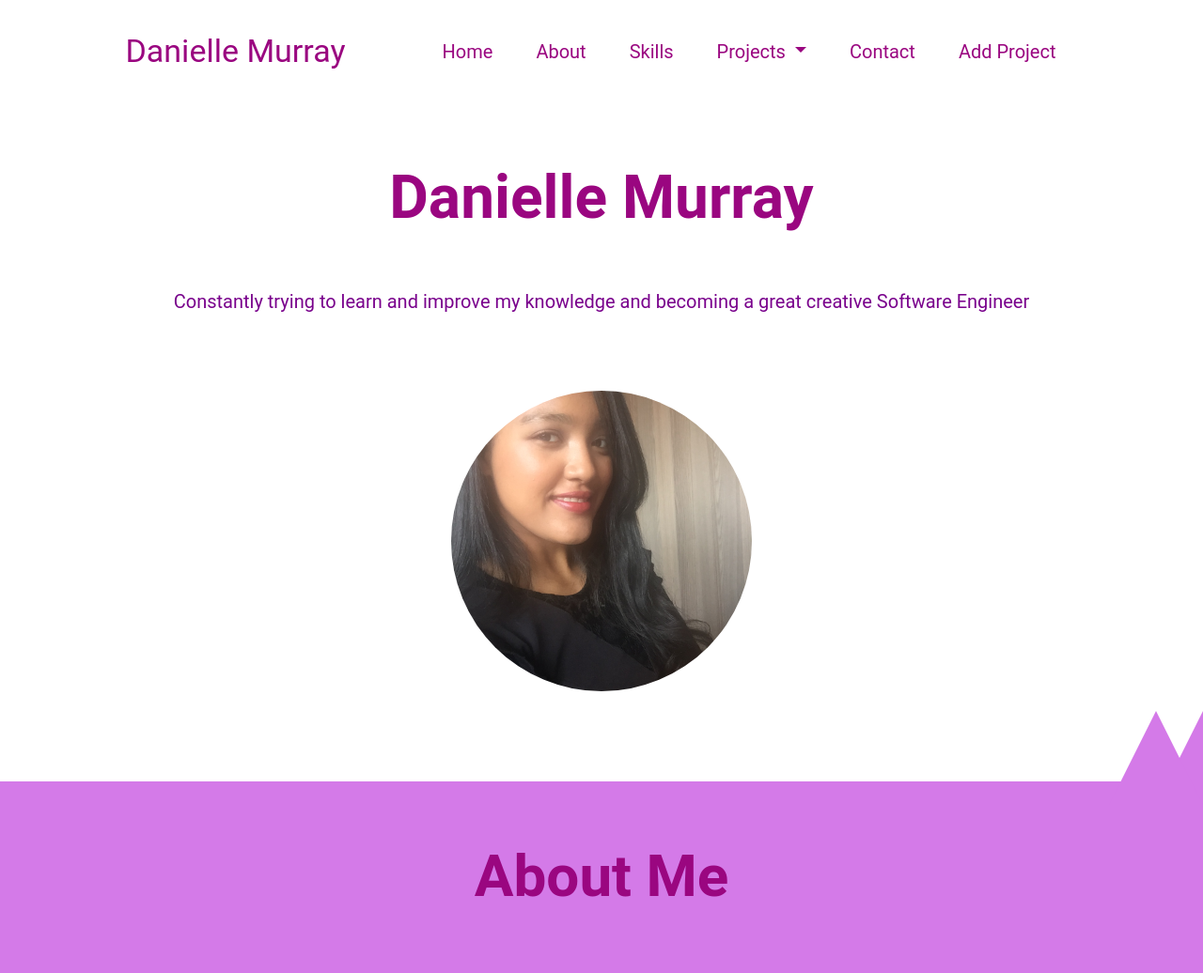
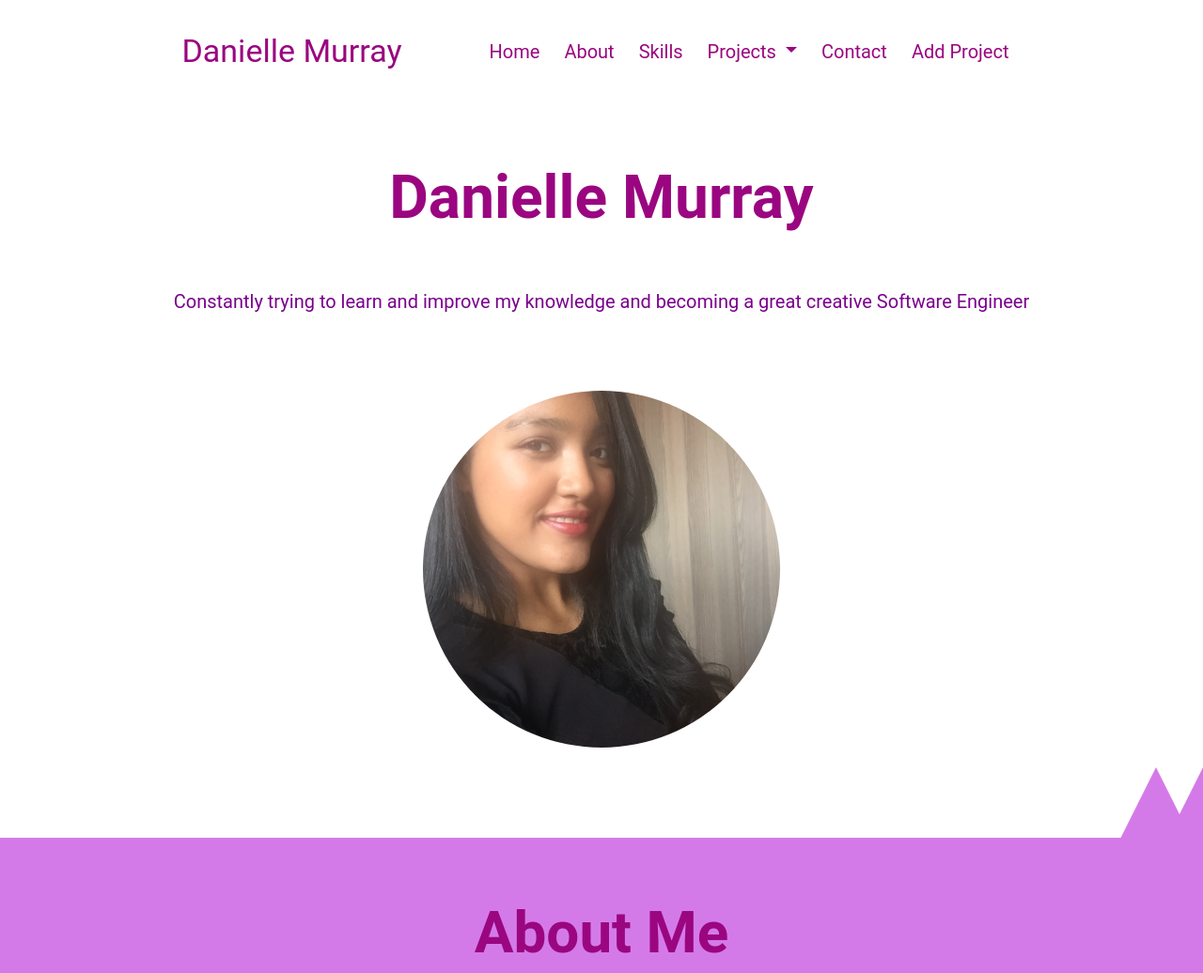
Before and after one commit to DanielleM27/portfolio-with-sqlalchemy, a Flask app: page /about in a window 1280 px wide; the page is wider, and only the part inside the window is pictured. Shown: the top 1036 px of that part at 94% size. Run offline with Flask 2, Linux system fonts and the light colour scheme; data comes from the database, SQL or seed files in the repository.

Commit message:
Update styles.css

```diff
--- a/static/CSS/styles.css
+++ b/static/CSS/styles.css
@@ -566,8 +566,8 @@ Media Queries
     }
 
     .header img {
-        height: 320px;
-        width: 320px;
+        height: 380px;
+        width: 380px;
     }
 
     .navigation {
@@ -645,7 +645,7 @@ Media Queries
     }
 }
 
-@media (min-width: 1200px){
+@media (min-width: 1500px){
     .navigation .nav-item {
         padding-left: 15px;
         padding-right: 15px;
```
